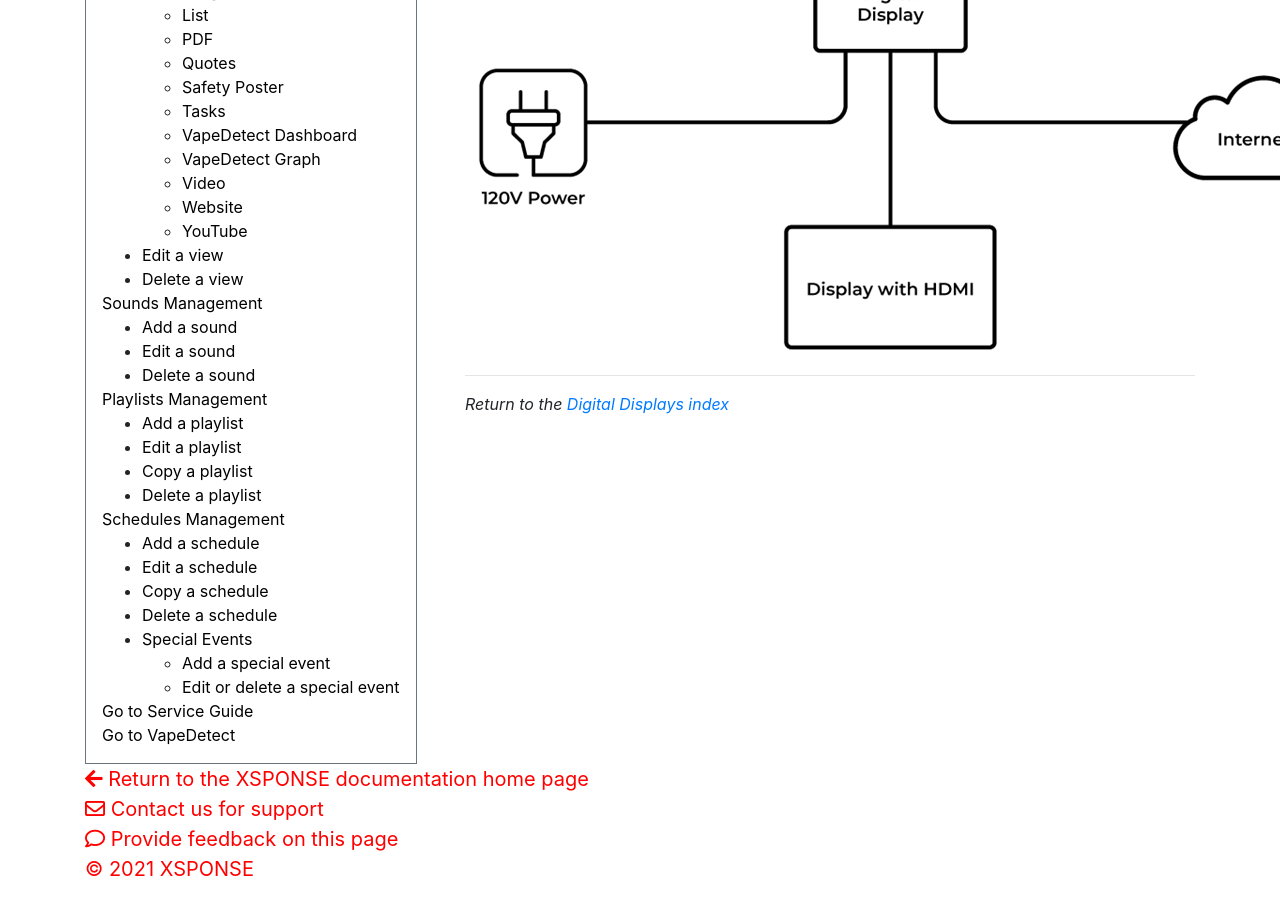
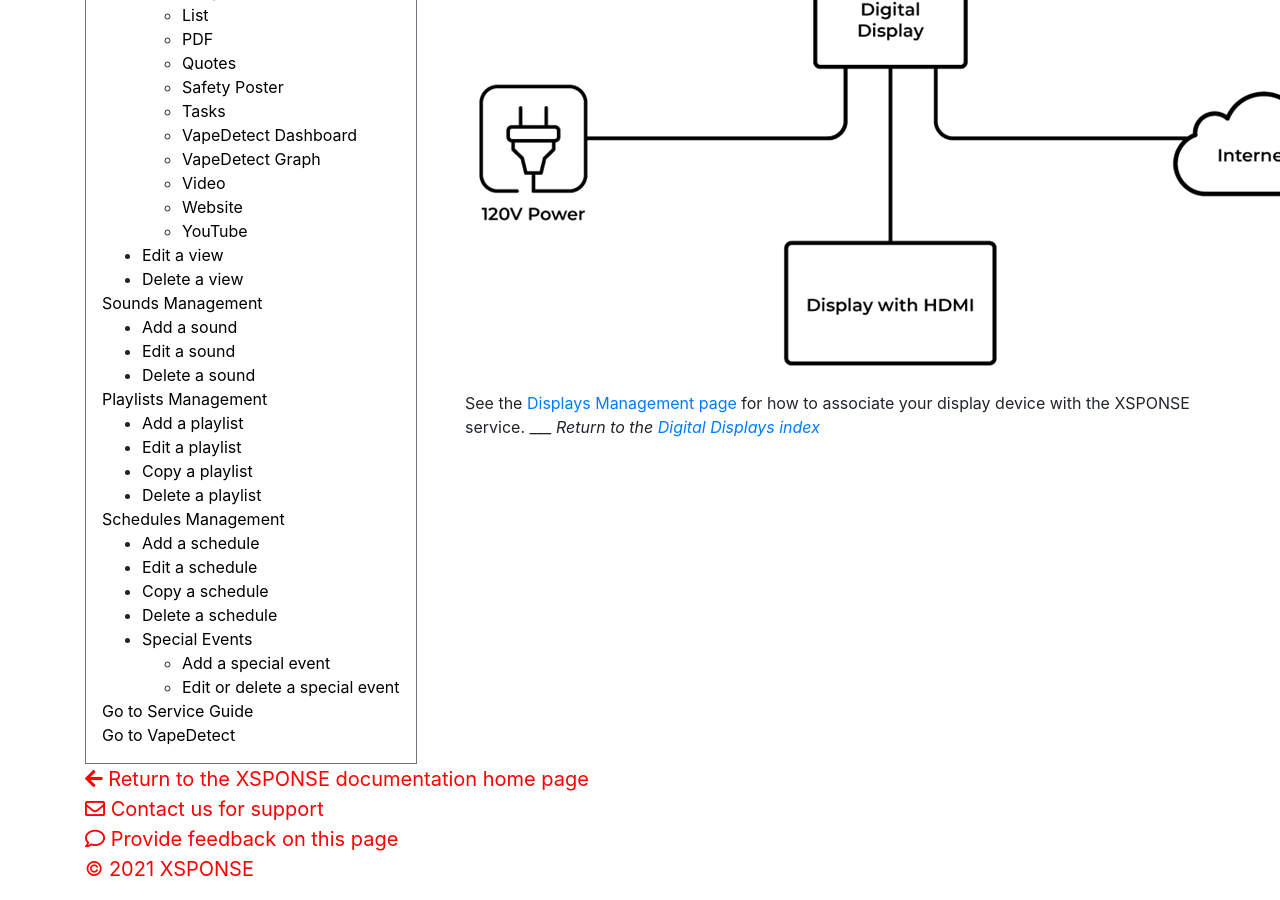
Before and after one commit to NrsSystems/docs, a Jekyll site: the page built from digital-displays/display-device-setup.md, in a window 1280 px wide and 900 px high, scrolled down 693 px. Built offline with Jekyll 4.4.1, drawn with Linux system fonts in a browser that asks for light colours; our own code applies the rules of GitHub Pages for plain Markdown files.

```diff
--- a/digital-displays/display-device-setup.md
+++ b/digital-displays/display-device-setup.md
@@ -10,7 +10,9 @@ To set up your XSPONSE Digital Display, you will need:
 -	The power supply and power cable (included with the device).
 
 Connect the device to the Internet using a Cat 5 (Ethernet) cable. Then connect the device to any display that has an HDMI input (and make sure you set the display to use that input). Finally, plug the power supply into the device and turn it on. When the device starts, it will display a blue screen indicating that it is ready to be associated with an account.
+
 ![display setup diagram](display-setup-diagram.png)
 
+See the [Displays Management page](displays-management.md) for how to associate your display device with the XSPONSE service.
 ___
 *Return to the [Digital Displays index](index.md)*
```
